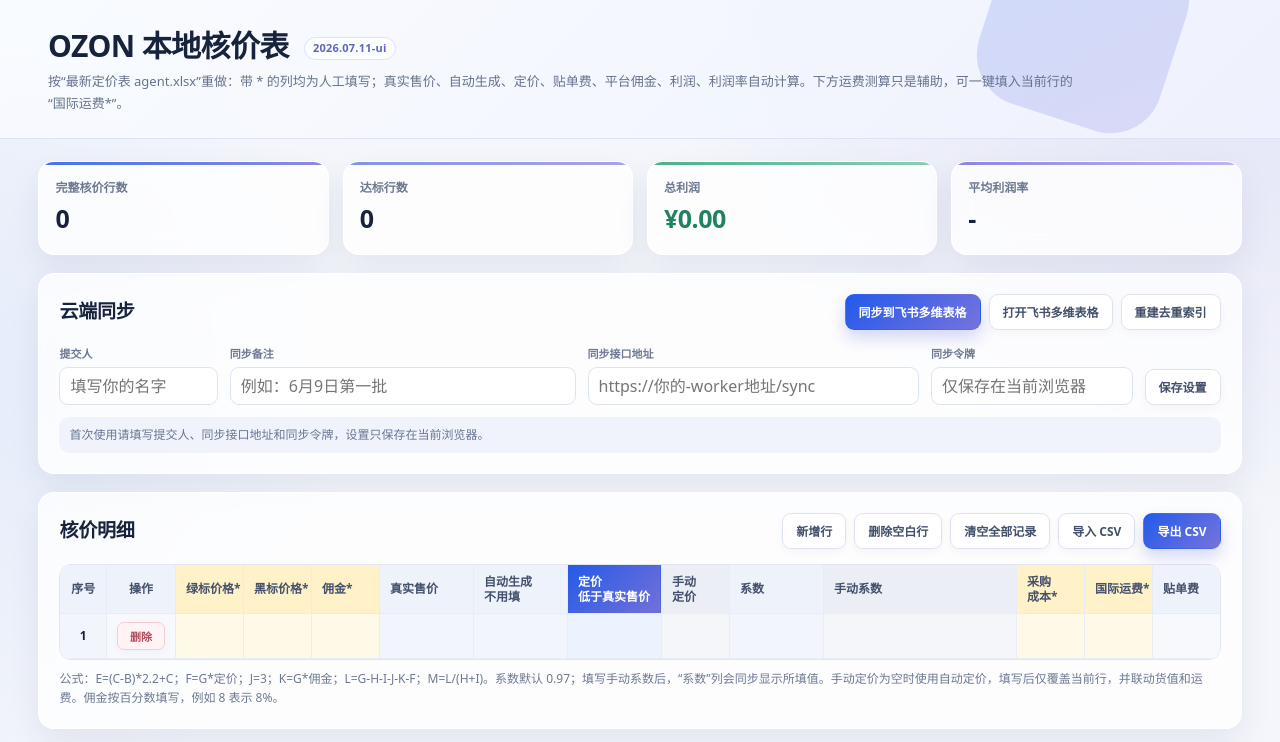
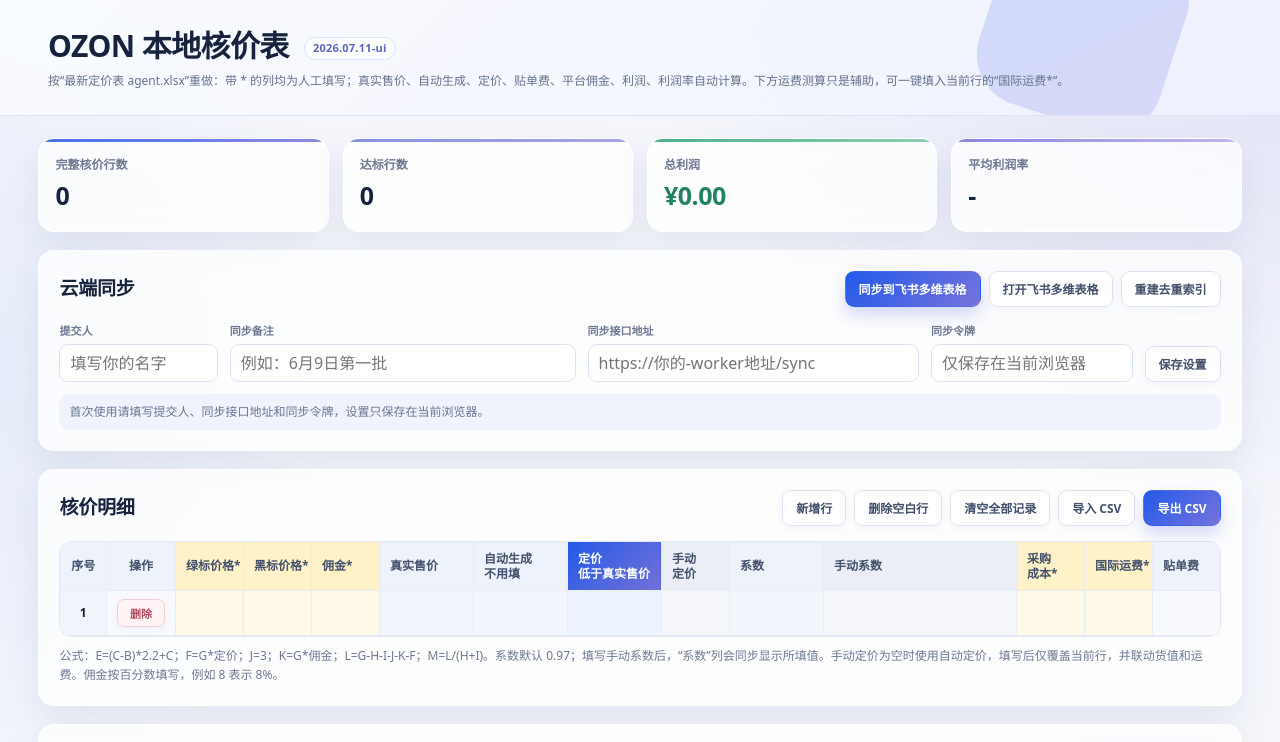
Before and after one commit to yehui1285-tech/ozon, a browser extension: page feishu.html in a window 1280 px wide. Shown: the top 742 px of the page. Drawn offline with Linux system fonts and the light colour scheme.

Commit message:
Keep pricing page subtitle on one desktop line

```diff
--- a/feishu.html
+++ b/feishu.html
@@ -83,11 +83,12 @@
 }
 
 .subtitle {
-  max-width: 1040px;
+  max-width: none;
   margin: 0;
   color: #66728d;
-  font-size: 13px;
+  font-size: 12px;
   line-height: 1.65;
+  white-space: nowrap;
 }
 
 main { max-width: 1680px; margin: 0 auto; padding: 22px clamp(16px, 3vw, 40px) 36px; }
@@ -228,6 +229,7 @@
   .freight-grid, .form-grid { grid-template-columns: 1fr; }
   .toolbar { align-items: flex-start; flex-direction: column; }
   .pricing-table-wrap { max-height: 210px; }
+  .subtitle { white-space: normal; }
 }
 
 @media (max-width: 620px) {
--- a/web-src/styles.css
+++ b/web-src/styles.css
@@ -76,11 +76,12 @@
 }
 
 .subtitle {
-  max-width: 1040px;
+  max-width: none;
   margin: 0;
   color: #66728d;
-  font-size: 13px;
+  font-size: 12px;
   line-height: 1.65;
+  white-space: nowrap;
 }
 
 main { max-width: 1680px; margin: 0 auto; padding: 22px clamp(16px, 3vw, 40px) 36px; }
@@ -221,6 +222,7 @@
   .freight-grid, .form-grid { grid-template-columns: 1fr; }
   .toolbar { align-items: flex-start; flex-direction: column; }
   .pricing-table-wrap { max-height: 210px; }
+  .subtitle { white-space: normal; }
 }
 
 @media (max-width: 620px) {
```
Also changed, not shown: PROJECT_STATUS.md (+1 -0 lines), ozon-feishu-sync/site/index.html (+4 -2 lines), CHANGELOG.md.
